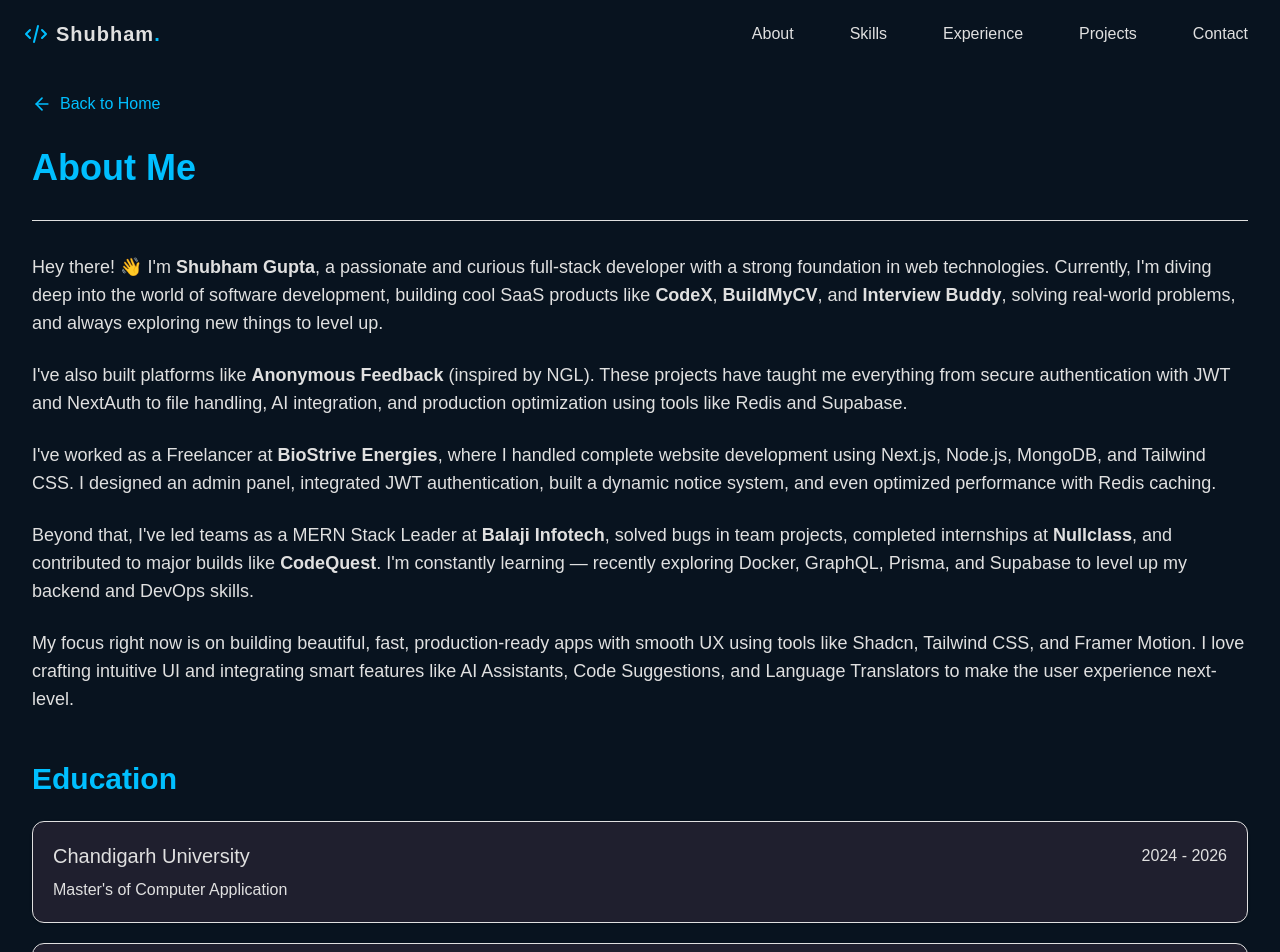
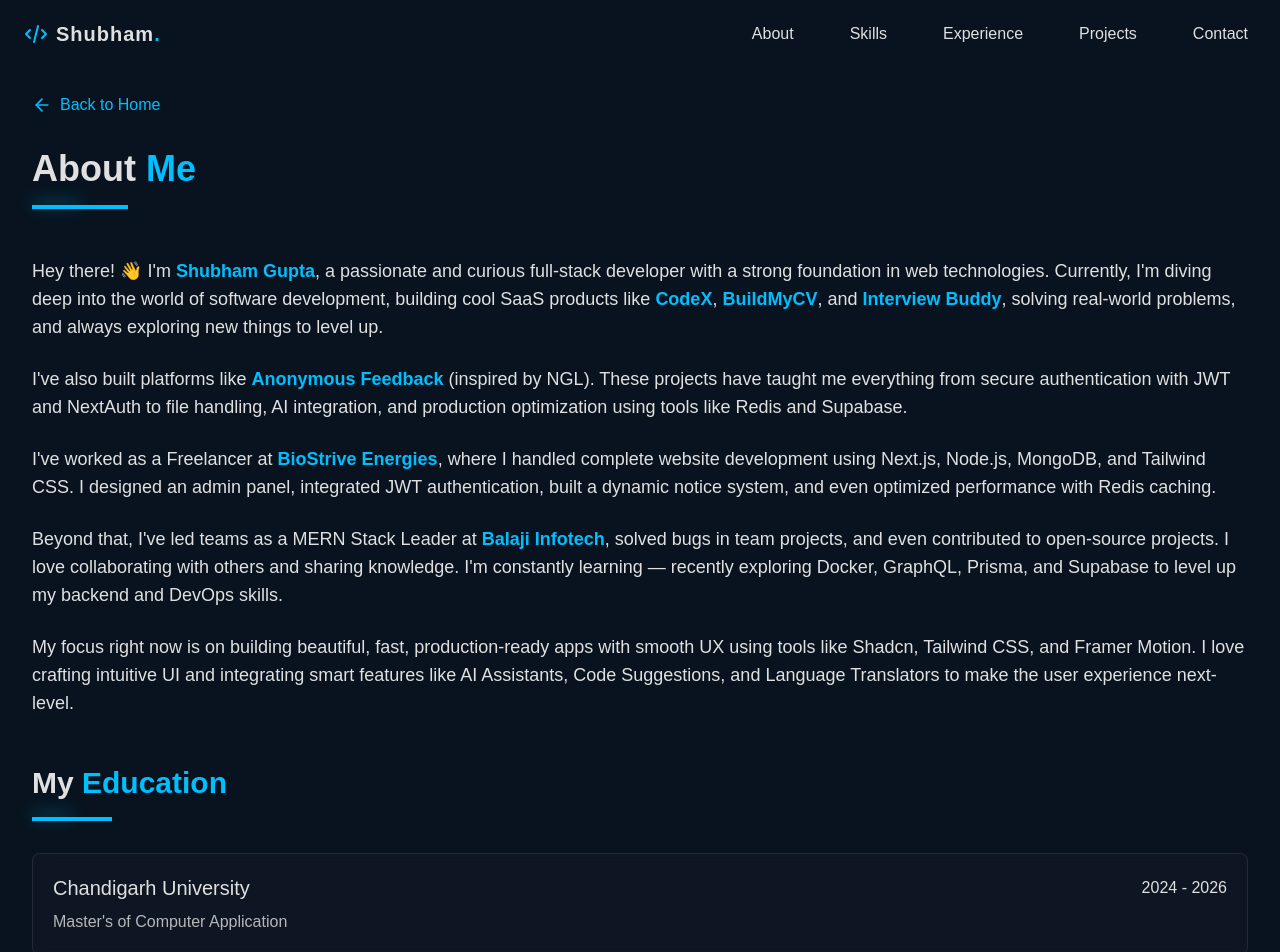
Before and after one commit to shubGupta10/My-Portfolio-, a Next.js app: page /about-me in a window 1280 px wide. Shown: the top 952 px of the page. Built offline with nearby package versions, Linux system fonts and the light colour scheme.

Commit message:
Enhance About and Experience sections with improved styling and animations; update Hero section height and Footer background color

```diff
--- a/app/(pages)/about-me/page.jsx
+++ b/app/(pages)/about-me/page.jsx
@@ -18,45 +18,75 @@
 
 const AboutPage = () => {
   return (
-    <div className="min-h-screen bg-[var(--background)] text-[var(--foreground)] pt-6 pb-16">
-      <div className="max-w-7xl mx-auto px-4 sm:px-6 lg:px-8">
+    <div className="min-h-screen bg-[var(--background)] text-[var(--foreground)] pt-6 pb-16 relative overflow-hidden">
+      {/* Enhanced animated background similar to Skills section */}
+      <div className="absolute inset-0 opacity-10" style={{ zIndex: -1 }}>
+        <div
+          className="absolute w-96 h-96 rounded-full blur-3xl"
+          style={{
+            background: "var(--primary)",
+            opacity: 0.3,
+            top: '20%',
+            left: '10%',
+            transform: "translate(-50%, -50%)",
+          }}
+        />
+        <div
+          className="absolute w-96 h-96 rounded-full blur-3xl"
+          style={{
+            background: "var(--primary)",
+            opacity: 0.1,
+            bottom: '30%',
+            right: '15%',
+            transform: "translate(50%, 50%)",
+          }}
+        />
+      </div>
+
+      <div className="max-w-7xl mx-auto px-4 sm:px-6 lg:px-8 relative">
         {/* Back Button */}
         <div className="mb-8">
-          <a href="/" className="flex items-center text-[var(--primary)] hover:text-[var(--primary-foreground)] transition-colors group">
+          <a href="/" className="flex items-center text-[var(--primary)] hover:text-[var(--primary)]/80 transition-colors group">
             <ArrowLeft className="mr-2 h-5 w-5 transition-transform group-hover:-translate-x-1" />
             <span className="font-medium">Back to Home</span>
           </a>
         </div>
 
-        {/* Header Section */}
-        <div className="mb-8 border-b border-[var(--border)] pb-6">
-          <h1 className="text-4xl font-bold mb-2 text-[var(--primary)]">About Me</h1>
+        {/* Header Section with enhanced styling */}
+        <div className="mb-12 relative">
+          <h1 className="text-4xl font-bold text-[var(--foreground)]">
+            About <span className="text-[var(--primary)]">Me</span>
+          </h1>
+          <div className="h-1 w-24 bg-[var(--primary)] mt-4 relative">
+            <div className="absolute h-1 w-12 bg-[var(--primary)] opacity-50 blur-sm -top-1"></div>
+          </div>
+          <div className="absolute -top-10 -left-10 w-40 h-40 bg-[var(--primary)]/5 rounded-full blur-3xl -z-10"></div>
         </div>
 
         {/* Bio Section */}
         <div className="prose dark:prose-invert max-w-none">
           <p className="mb-6 leading-7 text-lg">
-            Hey there! 👋 I'm <strong>Shubham Gupta</strong>, a passionate and curious full-stack developer with a
+            Hey there! 👋 I'm <strong className="text-[var(--primary)]">Shubham Gupta</strong>, a passionate and curious full-stack developer with a
             strong foundation in web technologies. Currently, I'm diving deep into the world of software development,
-            building cool SaaS products like <strong>CodeX</strong>, <strong>BuildMyCV</strong>, and <strong>Interview Buddy</strong>,
+            building cool SaaS products like <strong className="text-[var(--primary)]">CodeX</strong>, <strong className="text-[var(--primary)]">BuildMyCV</strong>, and <strong className="text-[var(--primary)]">Interview Buddy</strong>,
             solving real-world problems, and always exploring new things to level up.
           </p>
 
           <p className="mb-6 leading-7 text-lg">
-            I've also built platforms like <strong>Anonymous Feedback</strong> (inspired by NGL).
+            I've also built platforms like <strong className="text-[var(--primary)]">Anonymous Feedback</strong> (inspired by NGL).
             These projects have taught me everything from secure authentication with JWT and NextAuth to file handling,
             AI integration, and production optimization using tools like Redis and Supabase.
           </p>
 
           <p className="mb-6 leading-7 text-lg">
-            I've worked as a Freelancer at <strong>BioStrive Energies</strong>, where I handled complete website development using
+            I've worked as a Freelancer at <strong className="text-[var(--primary)]">BioStrive Energies</strong>, where I handled complete website development using
             Next.js, Node.js, MongoDB, and Tailwind CSS. I designed an admin panel, integrated JWT authentication, built a dynamic notice system,
             and even optimized performance with Redis caching.
           </p>
 
           <p className="mb-6 leading-7 text-lg">
-            Beyond that, I've led teams as a MERN Stack Leader at <strong>Balaji Infotech</strong>, solved bugs in team projects,
-            completed internships at <strong>Nullclass</strong>, and contributed to major builds like <strong>CodeQuest</strong>.
+            Beyond that, I've led teams as a MERN Stack Leader at <strong className="text-[var(--primary)]">Balaji Infotech</strong>, solved bugs in team projects,
+            and even contributed to open-source projects. I love collaborating with others and sharing knowledge.
             I'm constantly learning — recently exploring Docker, GraphQL, Prisma, and Supabase to level up my backend and DevOps skills.
           </p>
 
@@ -67,19 +97,42 @@
           </p>
         </div>
 
-        {/* Education Section */}
-        <div className="mt-12">
-          <h2 className="text-3xl font-semibold mb-6 text-[var(--primary)]">Education</h2>
+        {/* Education Section - Styled consistently with Skills section */}
+        <div className="mt-12 relative">
+          <h2 className="text-3xl font-bold text-[var(--foreground)]">
+            My <span className="text-[var(--primary)]">Education</span>
+          </h2>
+          <div className="h-1 w-20 bg-[var(--primary)] mt-4 mb-8 relative">
+            <div className="absolute h-1 w-10 bg-[var(--primary)] opacity-50 blur-sm -top-1"></div>
+          </div>
+          <div className="absolute -top-10 -right-10 w-40 h-40 bg-[var(--primary)]/5 rounded-full blur-3xl -z-10"></div>
+
           <div className="space-y-5">
             {education.map((edu, idx) => (
-              <div key={idx} className="bg-[var(--muted)] p-5 rounded-xl shadow-sm border border-[var(--border)]">
+              <div
+                key={idx}
+                className="p-5 rounded-lg backdrop-blur-sm transition-all duration-300 border hover:shadow-lg transform hover:-translate-y-1 group"
+                style={{
+                  background: "rgba(31, 31, 46, 0.3)",
+                  border: "1px solid rgba(224, 224, 224, 0.1)",
+                }}
+              >
                 <div className="flex flex-col md:flex-row md:items-center md:justify-between">
-                  <h3 className="text-xl font-medium">{edu.school}</h3>
+                  <h3 className="text-xl font-medium group-hover:text-[var(--primary)] transition-colors">{edu.school}</h3>
                   <span className="text-sm font-medium text-[var(--muted-foreground)] md:text-base">
                     {edu.start} - {edu.end}
                   </span>
                 </div>
-                <p className="text-[var(--foreground)] mt-2">{edu.degree}</p>
+                <p className="text-[var(--foreground)]/80 mt-2">{edu.degree}</p>
+
+                {/* Add subtle glow effect on hover - matching skills cards */}
+                <div
+                  className="absolute inset-0 -z-10 opacity-0 group-hover:opacity-20 rounded-lg transition-opacity duration-300"
+                  style={{
+                    background: "var(--primary)",
+                    boxShadow: "0 4px 12px rgba(0, 191, 255, 0.1)"
+                  }}
+                />
               </div>
             ))}
           </div>
--- a/app/(sections)/Hero.jsx
+++ b/app/(sections)/Hero.jsx
@@ -56,9 +56,8 @@
 
   return (
     <section
-      className="min-h-[50%] w-full flex items-start sm:items-center justify-center p-6 sm:px-8 lg:px-12 bg-[var(--background)] relative overflow-hidden"
-      id="home"
-    >
+  className="min-h-[70vh] w-full flex items-start sm:items-center justify-center p-6 pt-16 sm:pt-20 lg:pt-24 sm:px-8 lg:px-12 bg-[var(--background)] relative overflow-hidden"
+  id="home">
       {/* Animated background elements */}
       <div className="absolute inset-0 opacity-20">
         <motion.div
--- a/app/components/Footer.jsx
+++ b/app/components/Footer.jsx
@@ -12,7 +12,7 @@
   ]
 
   return (
-    <footer className="w-full py-8 px-4 sm:px-8 bg-slate-100 dark:bg-slate-900 border-t border-slate-200 dark:border-slate-800">
+    <footer className="w-full py-8 px-4 sm:px-8 bg-slate-100 dark:bg-[#08131f] border-t border-slate-200 dark:border-slate-800">
       <div className="max-w-7xl mx-auto">
         <div className="flex flex-col md:flex-row justify-between items-center mb-6">
           {/* Logo */}
--- a/app/components/Navbar.jsx
+++ b/app/components/Navbar.jsx
@@ -59,17 +59,16 @@
 
   return (
     <header
-      className={`w-full sticky py-2 top-0 z-50 transition-all duration-300 ease-in-out ${
-        scrolled || mobileMenuOpen
-          ? 'bg-[#08131f] backdrop-blur-lg border-b border-[#1F1F2E] py-3'
-          : 'bg-transparent py-5'
-      }`}
+      className={`w-full sticky py-2 top-0 z-50 transition-all duration-300 ease-in-out border-b ${scrolled || mobileMenuOpen
+          ? 'bg-[#08131f] backdrop-blur-lg border-[#1F1F2E] py-3'
+          : 'bg-transparent py-5 border-transparent'
+        }`}
     >
       <div className="max-w-7xl mx-auto px-4 sm:px-6 flex items-center justify-between">
         {/* Logo */}
         <div
           className="flex cursor-pointer items-center gap-2 relative z-10 transition-all duration-300 hover:scale-105"
-          onClick={() => window.location.href="/"}>
+          onClick={() => window.location.href = "/"}>
           <div className="flex items-center">
             {/* Optional: Add an icon that represents your field */}
             <svg
@@ -129,11 +128,10 @@
 
         {/* Mobile Menu Dropdown */}
         <div
-          className={`absolute text-center border-b-4 border-[#00BFFF] rounded-b-2xl top-full left-0 w-full bg-[#08131f] backdrop-blur-lg z-[60] transition-all duration-300 ease-in-out ${
-            mobileMenuOpen
+          className={`absolute text-center border-b-4 border-[#00BFFF] rounded-b-2xl top-full left-0 w-full bg-[#08131f] backdrop-blur-lg z-[60] transition-all duration-300 ease-in-out ${mobileMenuOpen
               ? 'opacity-100 translate-y-0 max-h-[80vh]'
               : 'opacity-0 -translate-y-4 max-h-0 overflow-hidden'
-          }`}
+            }`}
         >
           <div className="max-w-7xl mx-auto px-4 sm:px-6 py-6">
             <nav className="mb-8">
```
Also changed, not shown: app/(sections)/Experience.jsx (+19 -19 lines).
